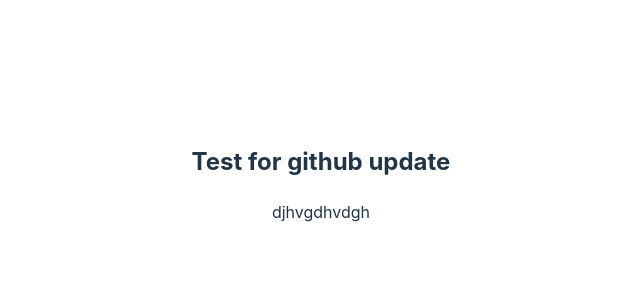
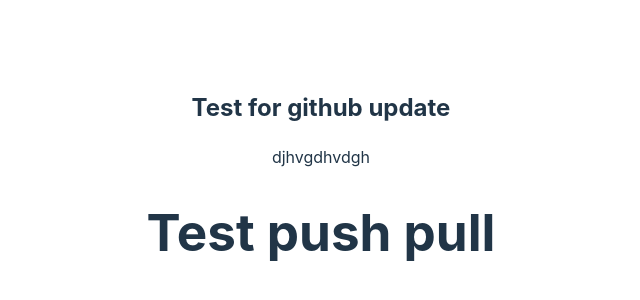
Before and after one commit to kamrul-7/GoodTolls.Ai, a React (Vite) app: page / in a window 1280 px wide. Shown: the part 218-518 px from the top of the page, without its empty margins (319-959 px from the left). Built offline with nearby package versions, Linux system fonts and the light colour scheme.

Commit message:
test push pull

```diff
--- a/src/App.jsx
+++ b/src/App.jsx
@@ -10,6 +10,7 @@
     <>
       <h2>Test for github update</h2>
       <p>djhvgdhvdgh</p>
+      <h1>Test push pull</h1>
     </>
   )
 }
```
